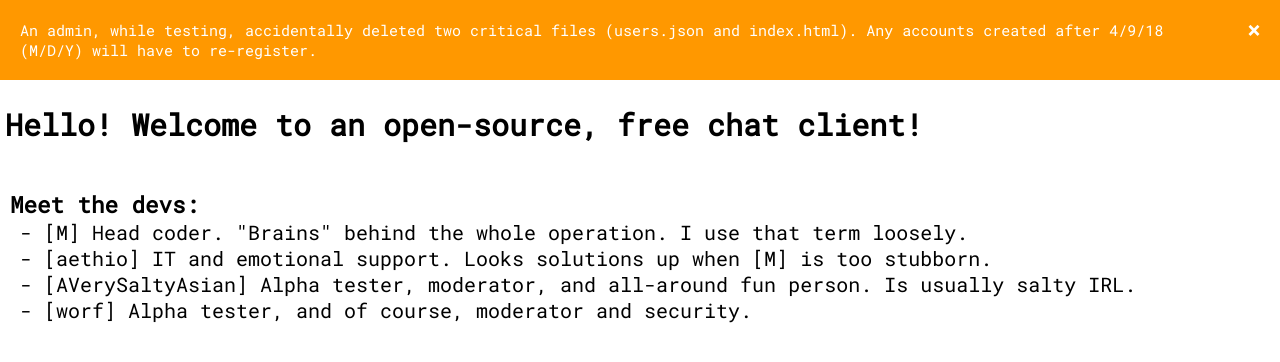
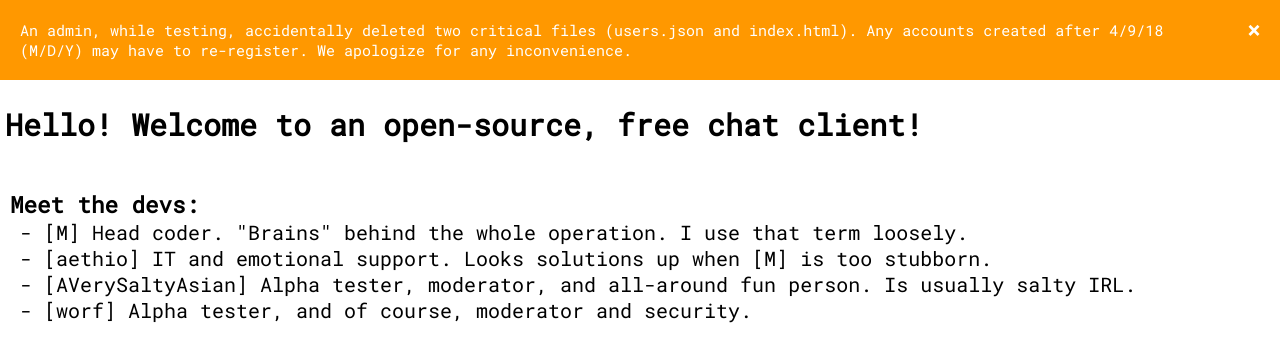
Before and after one commit to EPiC-Inc/nos-decrepit, a website: page static/index.html in a window 1280 px wide. Drawn offline with nearby package versions, Linux system fonts and the light colour scheme.

Commit message:
Update index.html

```diff
--- a/static/index.html
+++ b/static/index.html
@@ -15,7 +15,7 @@
 <!-- Alert box -->
     <div class="announcement warning">
       <span class="closebtn" onclick="this.parentElement.style.display='none';">&times;</span>
-  An admin, while testing, accidentally deleted two critical files (users.json and index.html). Any accounts created after 4/9/18 (M/D/Y) will have to re-register.
+  An admin, while testing, accidentally deleted two critical files (users.json and index.html). Any accounts created after 4/9/18 (M/D/Y) may have to re-register. We apologize for any inconvenience.
     </div>
     <div style='height:100px;'></div>
 
```
